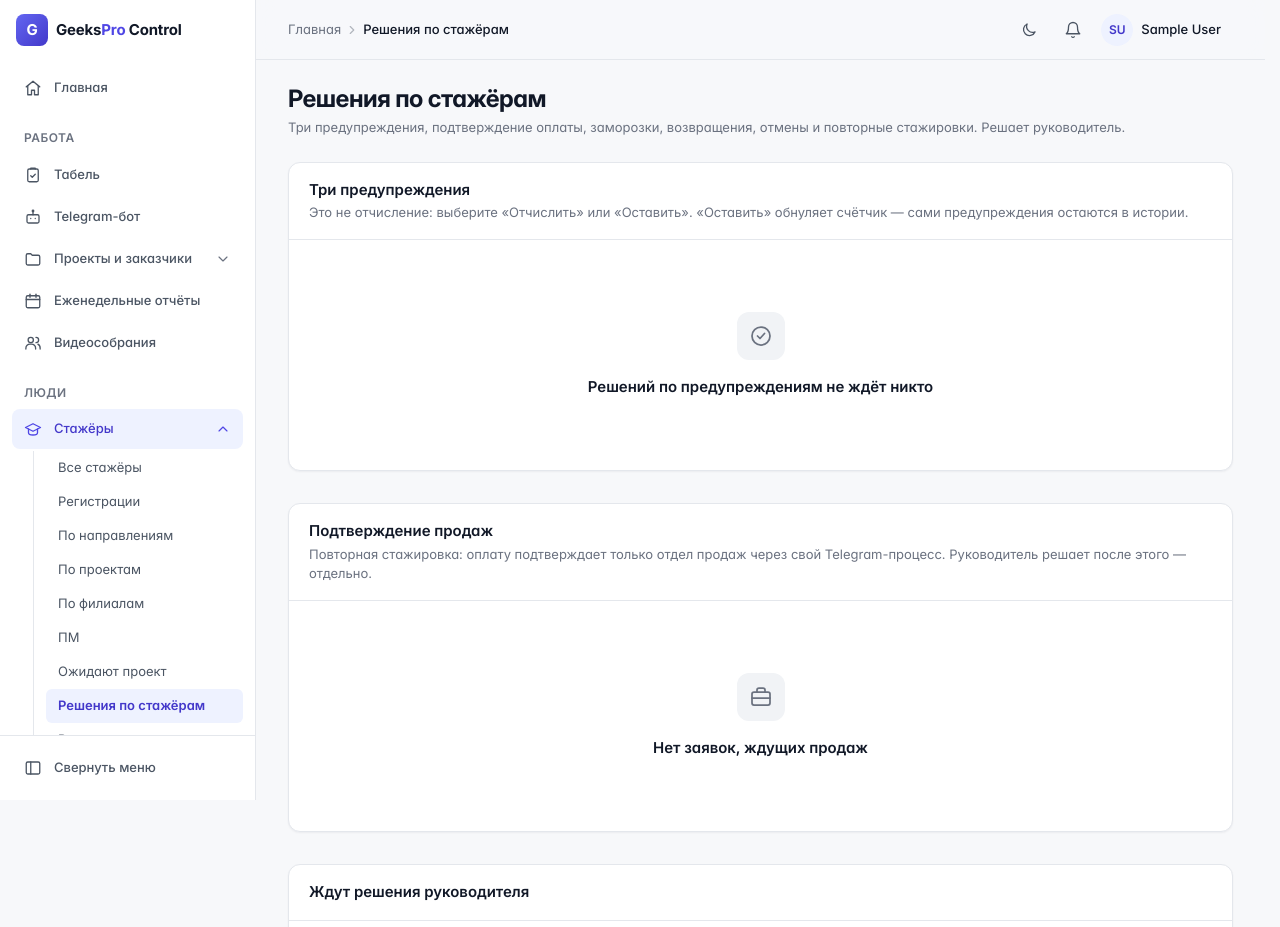
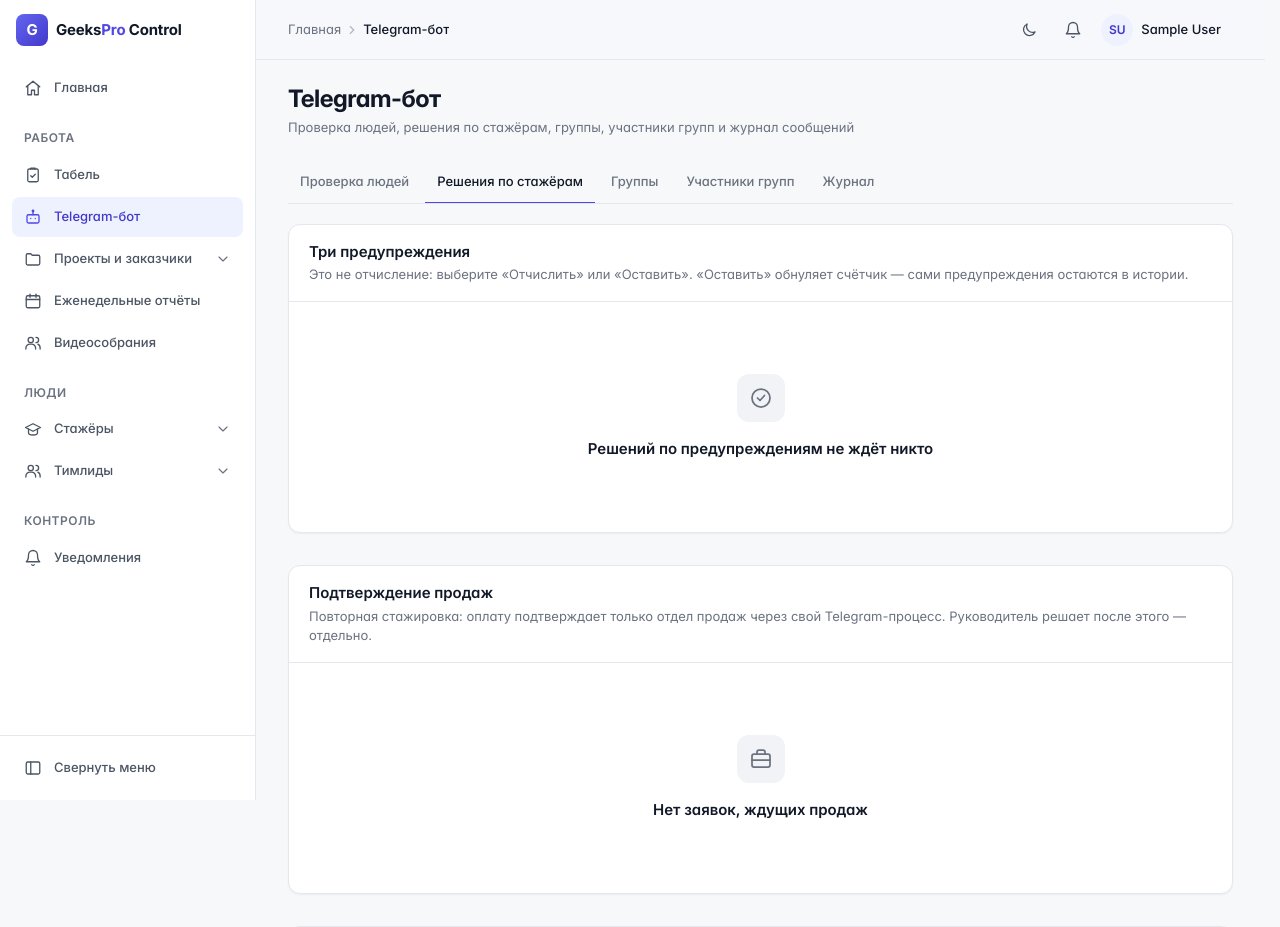
Before and after one commit to Nurbolottop/GeeksProControl2.0, a Django app: page /interns/freeze-requests/ in a window 1280 px wide. Shown: the top 927 px of the page. Run offline with Django 4.2, Linux system fonts and the light colour scheme; the visitor is signed in with stand-in values (Sample User, id 1); data comes from the database, SQL or seed files in the repository; data that the repository does not hold is empty; parts of the project's set-up code (start-up, migrations or seed data) failed here and were passed over.

Commit message:
11F: «Решения по стажёрам» — вкладка страницы «Telegram-бот», без повторов
Регистрации и события продаж — во вкладке «Проверка людей»; в «Решениях» —
три предупреждения, заморозка, возвращение, отмена, повторная стажировка.
Старый адрес открывает ту же вкладку; пункт меню убран.

Co-Authored-By: Claude Opus 5.5 <noreply@anthropic.com>

```diff
--- a/app/apps/interns/views.py
+++ b/app/apps/interns/views.py
@@ -491,18 +491,15 @@ def intern_unpause(request, pk):
     return redirect(intern.get_absolute_url())
 
 
-@login_required
-def internship_requests(request):
-    """Решения по стажёрам (UI-03C/04B): три предупреждения, подтверждение
-    продаж, заявки на заморозку, возвращение, отмену и повторную стажировку."""
+def decisions_context() -> dict:
+    """Решения по стажёрам (UI-03C/04B): три предупреждения, заморозка, возвращение,
+    отмена и повторная стажировка. 11F — вкладка страницы «Telegram-бот»."""
     from apps.interns.models import DisciplineCase, InternshipRequest
-
-    from apps.interns.models import SalesConfirmation
-    from apps.interns.sales import SALES_KINDS
 
     base = InternshipRequest.objects.select_related('intern__specialization', 'decided_by', 'chosen_project', 'sales_by',
                                                     'project')
-    pending = list(base.filter(status=InternshipRequest.Status.PENDING).order_by('created_at'))
+    pending = list(base.filter(status=InternshipRequest.Status.PENDING).exclude(
+        kind=InternshipRequest.Kind.ENROLL).order_by('created_at'))  # регистрации — во вкладке «Проверка людей»
     for req in pending:
         req.ui_modal, req.ui_form = f'req-approve-{req.pk}', f'req-approve-form-{req.pk}'
         req.ui_waits_sales = req.kind == InternshipRequest.Kind.REENROLL and req.sales_status != InternshipRequest.Sales.CONFIRMED
@@ -511,19 +508,26 @@ def internship_requests(request):
                  .order_by('created_at'))
     for case in cases:
         case.ui_keep, case.ui_expel = f'case-keep-{case.pk}', f'case-expel-{case.pk}'
-    return render(request, 'interns/internship_requests.html', {
+    sales_queue = [r for r in pending if r.kind == InternshipRequest.Kind.REENROLL
+                   and r.sales_status == InternshipRequest.Sales.PENDING]
+    waiting = [r for r in pending if r not in sales_queue]
+    return {
         'cases': cases,
-        # 11F: регистрация в боте (ENROLL) тоже ждёт продаж — кнопки «Одобрить» у руководителя для неё нет
-        'sales_queue': [r for r in pending if r.kind in SALES_KINDS
-                        and r.sales_status == InternshipRequest.Sales.PENDING],
-        'pending': [r for r in pending if not (r.kind in SALES_KINDS
-                                               and r.sales_status == InternshipRequest.Sales.PENDING)],
+        'sales_queue': sales_queue,
+        'pending': waiting,
         'decided': base.exclude(status=InternshipRequest.Status.PENDING).order_by('-decided_at')[:50],
-        'sales_events': SalesConfirmation.objects.exclude(status=SalesConfirmation.Status.APPLIED)[:20],
         'decided_cases': DisciplineCase.objects.exclude(status=DisciplineCase.Status.PENDING)
         .select_related('intern', 'decided_by').order_by('-decided_at')[:30],
-        'crumbs': [{'label': 'Главная', 'href': reverse('dashboard')}, {'label': 'Решения по стажёрам', 'href': ''}],
-    })
+        'decisions_count': len(cases) + len(waiting),
+    }
+
+
+@login_required
+def internship_requests(request):
+    """Старый адрес «Решений по стажёрам» — та же вкладка страницы «Telegram-бот»."""
+    from apps.tgbot.views import reconcile_page
+
+    return reconcile_page(request, tab='decisions')
 
 
 @login_required
--- a/app/apps/tgbot/views.py
+++ b/app/apps/tgbot/views.py
@@ -48,13 +48,21 @@ def _context(request):
     }
 
 
-TABS = (('review', 'Проверка людей'), ('groups', 'Группы'), ('members', 'Участники групп'), ('log', 'Журнал'))
+TABS = (('review', 'Проверка людей'), ('decisions', 'Решения по стажёрам'), ('groups', 'Группы'),
+        ('members', 'Участники групп'), ('log', 'Журнал'))
 
 
 @login_required
 def reconcile(request):
+    return reconcile_page(request)
+
+
+def reconcile_page(request, tab=None):
+    from apps.interns.views import decisions_context
+
     _head(request)
     context = _context(request)
+    context.update(decisions_context())
     try:
         from apps.tgbot import group_views
 
@@ -63,9 +71,10 @@ def reconcile(request):
         pass
     from apps.tgbot.models import GroupMembership
 
-    tab = request.GET.get('tab') if request.GET.get('tab') in dict(TABS) else 'review'
+    tab = tab or (request.GET.get('tab') if request.GET.get('tab') in dict(TABS) else 'review')
     counts = {
         'review': len(context['links']) + len(context['sales']) + len(context['enrollments']),
+        'decisions': context['decisions_count'],
         'groups': sum(1 for g in context.get('tg_groups', []) if g.status == 'pending'),
         'members': GroupMembership.objects.filter(status=GroupMembership.Status.TO_INVITE).count(),
     }
--- a/app/apps/ui/navigation.py
+++ b/app/apps/ui/navigation.py
@@ -107,7 +107,8 @@ def _head_menu(request) -> list:
         Section('Работа', [
             Link('Табель', 'attendance:dashboard', icon='clipboard-check', namespaces=('attendance', 'flows')),
             # 11F: главный рабочий раздел после запуска бота — наверху, а не в «Резерве»
-            Link('Telegram-бот', 'tgbot:reconcile', icon='bot', namespaces=('tgbot',)),
+            # 11F: «Решения по стажёрам» — вкладка этой страницы
+            Link('Telegram-бот', 'tgbot:reconcile', icon='bot', namespaces=('tgbot',), views=('interns:internship_requests',)),
             # 11F: всё про проекты и клиентов — одним пунктом
             Group('Проекты и заказчики', 'folder', namespaces=('projects', 'clients', 'documents'),
                   # состав команды проекта (добавить участника и т. п.) — часть проекта, не раздел «Тимлиды»
@@ -130,7 +131,7 @@ def _head_menu(request) -> list:
         Section('Люди', [
             Group('Стажёры', 'graduation-cap', namespaces=('interns', 'resources'),
                   views=('teams:pm_list', 'teams:pm_add', 'teams:pm_remove'),
-                  exclude=('interns:resume_bank',), children=[
+                  exclude=('interns:resume_bank', 'interns:internship_requests'), children=[
                 Link('Все стажёры', 'interns:list'),
                 # 11F: сколько человек проходит регистрацию в боте и где застревают
                 Link('Регистрации', 'interns:registrations'),
@@ -139,7 +140,6 @@ def _head_menu(request) -> list:
                 Link('По филиалам', 'interns:by_branch'),
                 Link('ПМ', 'teams:pm_list', views=('teams:pm_add', 'teams:pm_remove')),
                 Link('Ожидают проект', 'interns:waiting'),
-                Link('Решения по стажёрам', 'interns:internship_requests'),
                 Link('Выпускники', 'interns:graduates'),
             ]),
             Group('Тимлиды', 'users', namespaces=('reserve',),
--- a/app/templates/interns/internship_requests.html
+++ b/app/templates/interns/_decisions.html
@@ -1,9 +1,5 @@
-{% extends "layouts/app.html" %}
 {% load ui %}
-{% block title %}Решения по стажёрам — GeeksPro Control{% endblock %}
-{% block breadcrumbs %}{% ui_breadcrumbs crumbs %}{% endblock %}
-{% block page %}
-{% ui_page_header title="Решения по стажёрам" subtitle="Три предупреждения, подтверждение оплаты, заморозки, возвращения, отмены и повторные стажировки. Решает руководитель." %}{% end_ui_page_header %}
+{# «Решения по стажёрам» — вкладка страницы «Telegram-бот» (11F) #}
 
 <div class="gp-stack gp-stack--lg">
 {% ui_card title="Три предупреждения" subtitle="Это не отчисление: выберите «Отчислить» или «Оставить». «Оставить» обнуляет счётчик — сами предупреждения остаются в истории." flush=True %}
@@ -38,12 +34,6 @@
     {% endfor %}
     </ul>
     {% else %}<div style="padding: var(--space-6)">{% ui_empty "Нет заявок, ждущих продаж" icon_name="briefcase" %}</div>{% endif %}
-    {% if sales_events %}
-    <div style="padding: var(--space-4) var(--space-5); border-top: 1px solid var(--color-border)">
-        <h3 class="gp-h3">События продаж на сверку</h3>
-        <ul class="gp-doc__versions">{% for e in sales_events %}<li>{{ e.occurred_at|date:"d.m.Y H:i" }} · {{ e.full_name|default:"без ФИО" }} {{ e.phone }} · {{ e.get_status_display }}{% if e.agent_name %} · {{ e.agent_name }}{% endif %}</li>{% endfor %}</ul>
-    </div>
-    {% endif %}
 {% end_ui_card %}
 
 {% ui_card title="Ждут решения руководителя" flush=True %}
@@ -124,4 +114,3 @@
         {% ui_slot "footer" %}{% ui_button "Отмена" variant="ghost" data_gp_close=True %}{% ui_button "Одобрить" variant="primary" type="submit" form=req.ui_form %}{% end_ui_slot %}
     {% end_ui_modal %}
 {% endif %}{% endfor %}
-{% endblock %}
--- a/app/templates/tgbot/reconcile.html
+++ b/app/templates/tgbot/reconcile.html
@@ -3,13 +3,15 @@
 {% block title %}Telegram-бот — GeeksPro Control{% endblock %}
 {% block breadcrumbs %}{% ui_breadcrumbs crumbs %}{% endblock %}
 {% block page %}
-{% ui_page_header title="Telegram-бот" subtitle="Проверка людей, группы, участники групп и журнал сообщений" %}
+{% ui_page_header title="Telegram-бот" subtitle="Проверка людей, решения по стажёрам, группы, участники групп и журнал сообщений" %}
 {% end_ui_page_header %}
 {% ui_tabs tg_tabs active=tab label="Разделы Telegram-бота" %}
 <div style="margin-top: var(--space-5)"></div>
 {% if outbox_held %}<div style="margin-bottom: var(--space-4)">{% ui_alert "Исходящие запрещены режимом TELEGRAM_OUTBOUND_MODE: такие сообщения записаны в журнал, в Telegram они не ушли." title="Задержано защитой" %}</div>{% endif %}
 
 {% block groups %}{% if groups_block %}{% include "tgbot/_groups.html" %}{% endif %}{% endblock %}
+
+{% if tab == 'decisions' %}{% include "interns/_decisions.html" %}{% endif %}
 
 {% if tab == 'review' %}
 <div class="gp-grid gp-grid--2" style="--grid-gap: var(--space-5); align-items: start">
```
